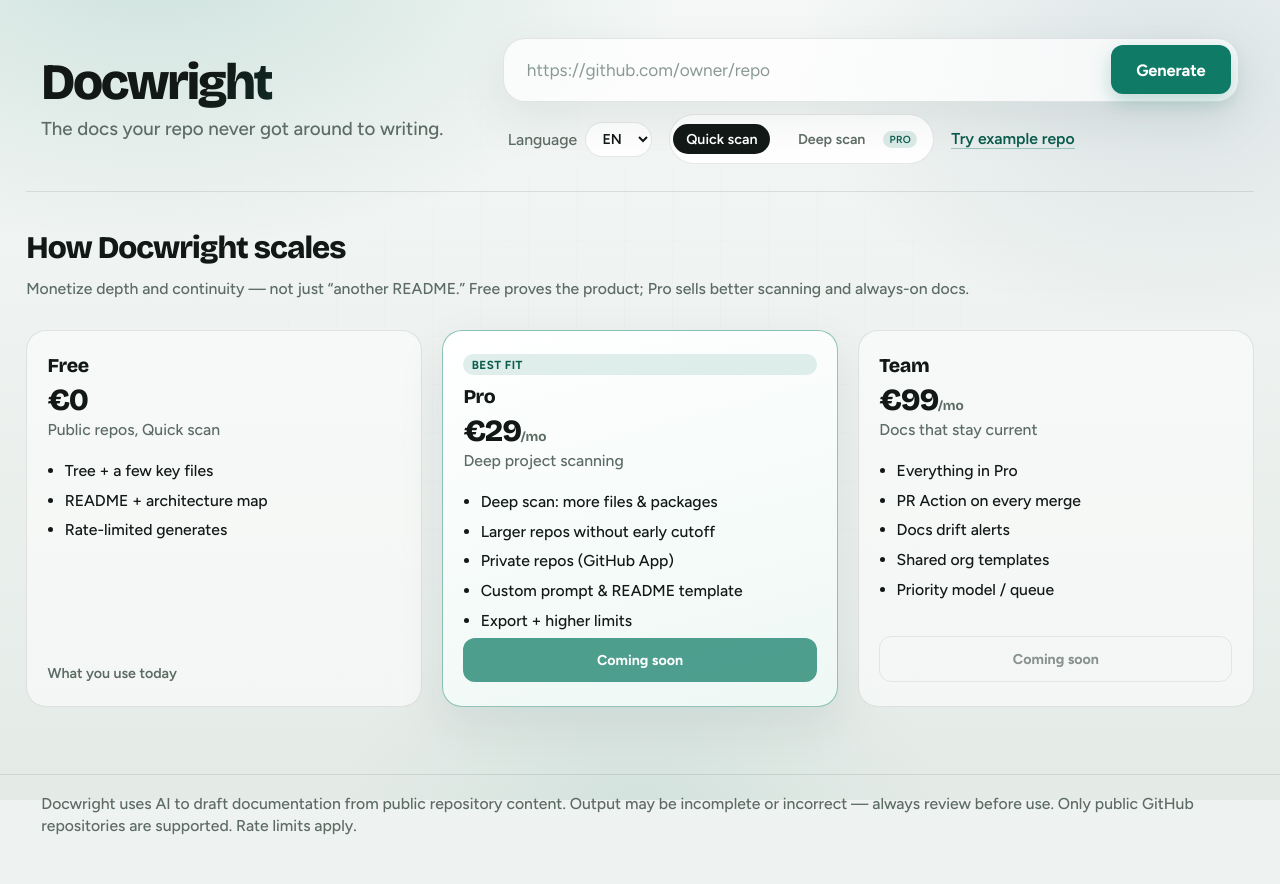
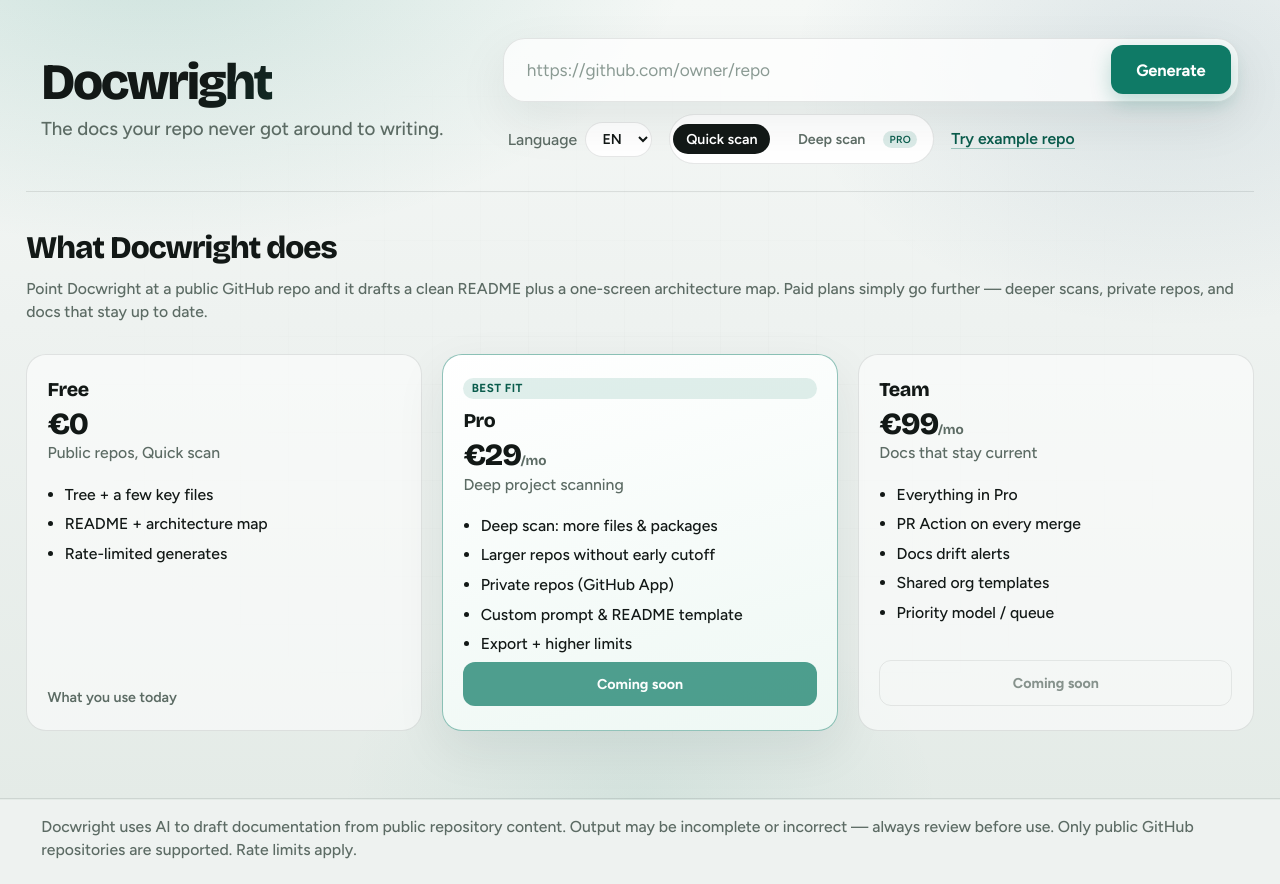
Before and after one commit to JaGajdos/docwright, a website built with Vite: page apps/web/index.html in a window 1280 px wide. Before the commit the page ends 861 px from the top, so only its background shows below. Built offline with nearby package versions, Linux system fonts and the light colour scheme.

Commit message:
ui dizajn

```diff
--- a/apps/web/index.html
+++ b/apps/web/index.html
@@ -144,11 +144,12 @@
       <section id="plans" class="plans" aria-labelledby="plans-heading">
         <div class="plans-intro">
           <h2 id="plans-heading" data-i18n="plansHeading">
-            How Docwright scales
+            What Docwright does
           </h2>
           <p data-i18n="plansIntro">
-            Monetize depth and continuity — not just “another README.” Free
-            proves the product; Pro sells better scanning and always-on docs.
+            Point Docwright at a public GitHub repo and it drafts a clean README
+            plus a one-screen architecture map. Paid plans simply go further —
+            deeper scans, private repos, and docs that stay up to date.
           </p>
         </div>
 
--- a/apps/web/src/i18n.ts
+++ b/apps/web/src/i18n.ts
@@ -30,9 +30,9 @@
   upsellText:
     "Free scans sample the tree and a few key files. Pro Deep scan walks packages, apps, and CI so README and architecture match larger monorepos.",
   upsellCta: "Unlock Deep scan",
-  plansHeading: "How Docwright scales",
+  plansHeading: "What Docwright does",
   plansIntro:
-    "Monetize depth and continuity — not just “another README.” Free proves the product; Pro sells better scanning and always-on docs.",
+    "Point Docwright at a public GitHub repo and it drafts a clean README plus a one-screen architecture map. Paid plans simply go further — deeper scans, private repos, and docs that stay up to date.",
   planFree: "Free",
   planFreePrice: "€0",
   planFreeDesc: "Public repos, Quick scan",
@@ -100,9 +100,9 @@
   upsellText:
     "Bezplatný sken vezme strom a pár kľúčových súborov. Pro hlboký sken prejde packages, apps a CI, aby README a architektúra sedeli aj na väčšie monorepá.",
   upsellCta: "Odomknúť hlboký sken",
-  plansHeading: "Ako Docwright rastie",
+  plansHeading: "Čo Docwright robí",
   plansIntro:
-    "Spenazujeme hĺbku a kontinuitu — nie len „ďalšie README“. Free ukáže produkt; Pro predáva lepší sken a docs, čo ostávajú aktuálne.",
+    "Ukáž Docwrightu public GitHub repo a dostaneš čisté README plus mapu architektúry na jednu obrazovku. Za poplatok vie ísť ďalej — hlbší sken, súkromné repá a docs, ktoré ostávajú aktuálne.",
   planFree: "Free",
   planFreePrice: "€0",
   planFreeDesc: "Verejné repá, rýchly sken",
```
